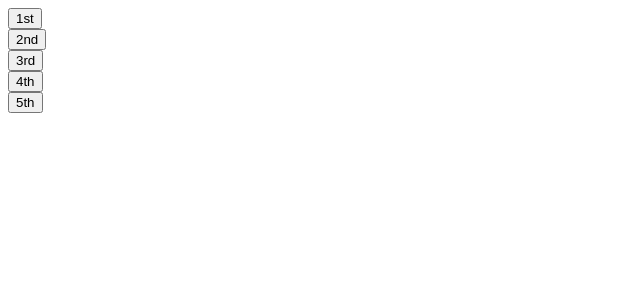
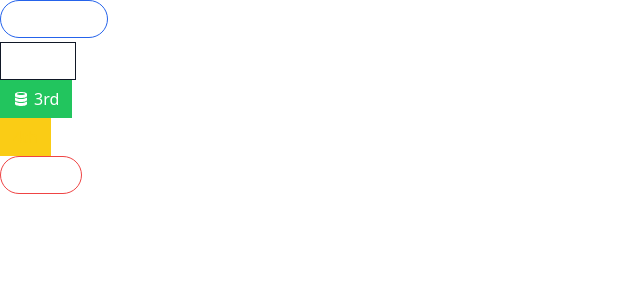
Before and after one commit to rushdy87/comps, a React (Create React App) app: page / in a window 1280 px wide. Shown: the top 300 px of the page, without its empty margins (0-640 px from the left). Built offline with nearby package versions, Linux system fonts and the light colour scheme.

Commit message:
Make a reusable Button component, with help of Tailwind, prop-types, classnames library

```diff
--- /dev/null
+++ b/postcss.config.js
@@ -0,0 +1,6 @@
+module.exports = {
+  plugins: {
+    tailwindcss: {},
+    autoprefixer: {},
+  },
+}
--- a/src/App.js
+++ b/src/App.js
@@ -1,21 +1,36 @@
+import { GoBell, GoCloudDownload, GoDatabase } from 'react-icons/go';
+
 import Button from './components/button/Button';
 const App = () => {
   return (
     <div>
       <div>
-        <Button primary>1st</Button>
+        <Button primary rounded outline className="mb-1">
+          <GoBell />
+          1st: first
+        </Button>
       </div>
       <div>
-        <Button>2nd</Button>
+        <Button secondary outline>
+          <GoCloudDownload />
+          2nd
+        </Button>
       </div>
       <div>
-        <Button>3rd</Button>
+        <Button success>
+          <GoDatabase />
+          3rd
+        </Button>
       </div>
       <div>
-        <Button>4th</Button>
+        <Button warning outline>
+          4th
+        </Button>
       </div>
       <div>
-        <Button>5th</Button>
+        <Button danger outline rounded>
+          ffffffIve
+        </Button>
       </div>
     </div>
   );
--- a/src/components/button/Button.js
+++ b/src/components/button/Button.js
@@ -1,4 +1,4 @@
-import PropTypes from 'prop-types';
+import classNames from 'classnames';
 
 const Button = ({
   children,
@@ -9,8 +9,32 @@ const Button = ({
   danger,
   outline,
   rounded,
+  ...rest
 }) => {
-  return <button>{children}</button>;
+  const classes = classNames(
+    rest.className,
+    'flex items-center px-3 py-1.5 border text-white',
+    {
+      'border-blue-600 bg-blue-500': primary,
+      'border-gray-900 bg-gray-900': secondary,
+      'border-green-500 bg-green-500': success,
+      'border-yellow-400 bg-yellow-400': warning,
+      'border-red-500 bg-red-500': danger,
+      'rounded-full': rounded,
+      'bg-white': outline,
+      'text-blue-500': outline && primary,
+      'text-gray-900': outline && secondary,
+      'text-green-500': outline && success,
+      'text-yellow-400': outline && warning,
+      'text-red-600': outline && danger,
+    }
+  );
+
+  return (
+    <button {...rest} className={classes}>
+      {children}
+    </button>
+  );
 };
 
 Button.propTypes = {
@@ -47,4 +71,8 @@ export default Button;
  * * validate the props that get passed into your component.
  * * If someone passes down the incorrect kind of value, a warning will appear in console.
  * * Used to be very popular. Now Typescript does almost the same thing (and more).
+ *
+ * classnames:
+ * * optional.
+ * * A simple JavaScript utility for conditionally joining classNames together.
  */
--- /dev/null
+++ b/src/index.css
@@ -0,0 +1,7 @@
+@tailwind base;
+@tailwind components;
+@tailwind utilities;
+
+button > svg {
+  margin-right: 5px;
+}
--- a/src/index.js
+++ b/src/index.js
@@ -2,6 +2,7 @@ import React from 'react';
 import ReacDom from 'react-dom/client';
 
 import App from './App';
+import './index.css';
 
 const root = ReacDom.createRoot(document.getElementById('root'));
 
--- /dev/null
+++ b/tailwind.config.js
@@ -0,0 +1,8 @@
+/** @type {import('tailwindcss').Config} */
+module.exports = {
+  content: ['./src/**/*.{js,jsx,ts,tsx}'],
+  theme: {
+    extend: {},
+  },
+  plugins: [],
+};
```
Also changed, not shown: package.json (+7 -0 lines), 1 other file (tests, documents, lock files or other folders).
